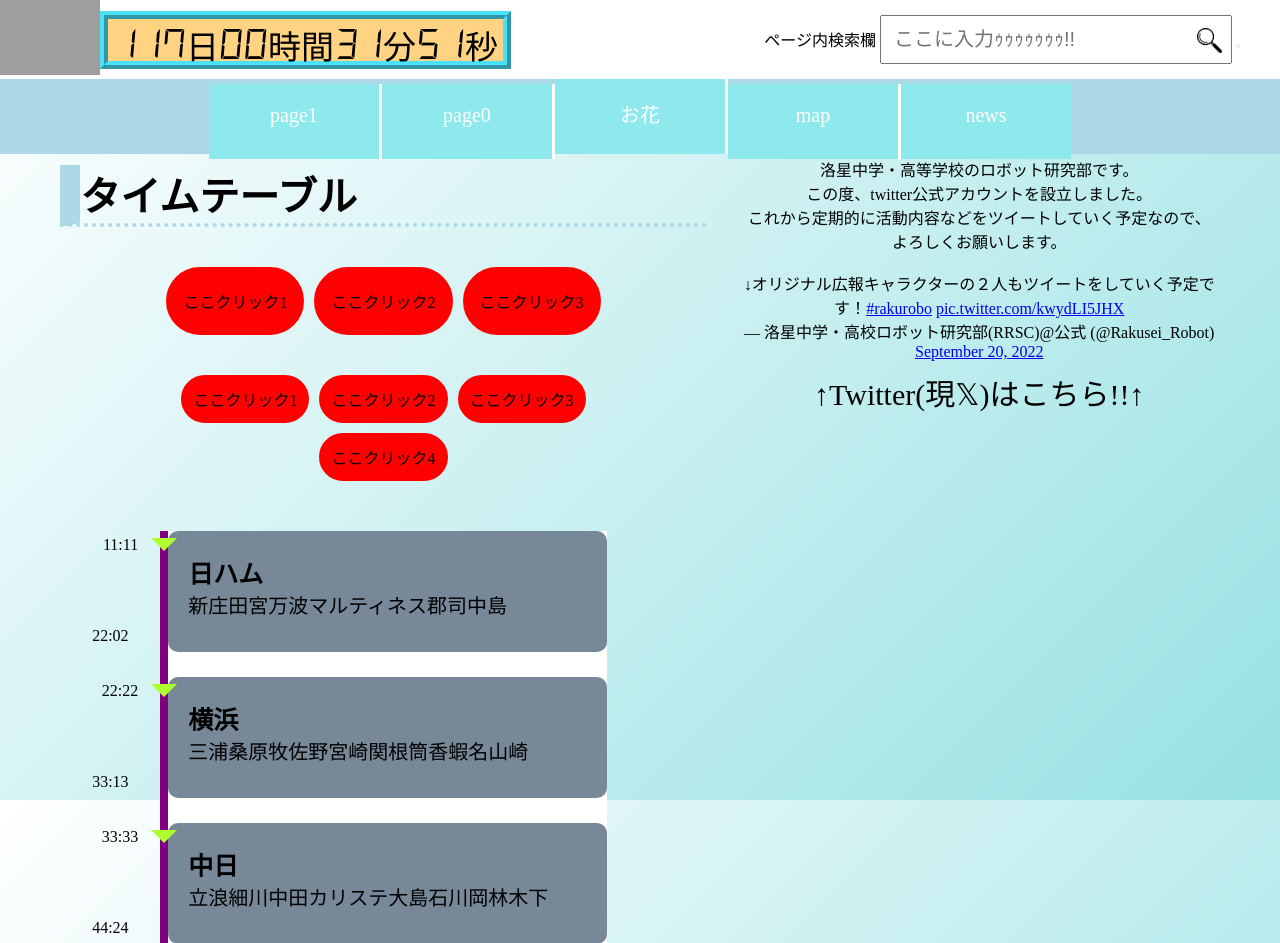
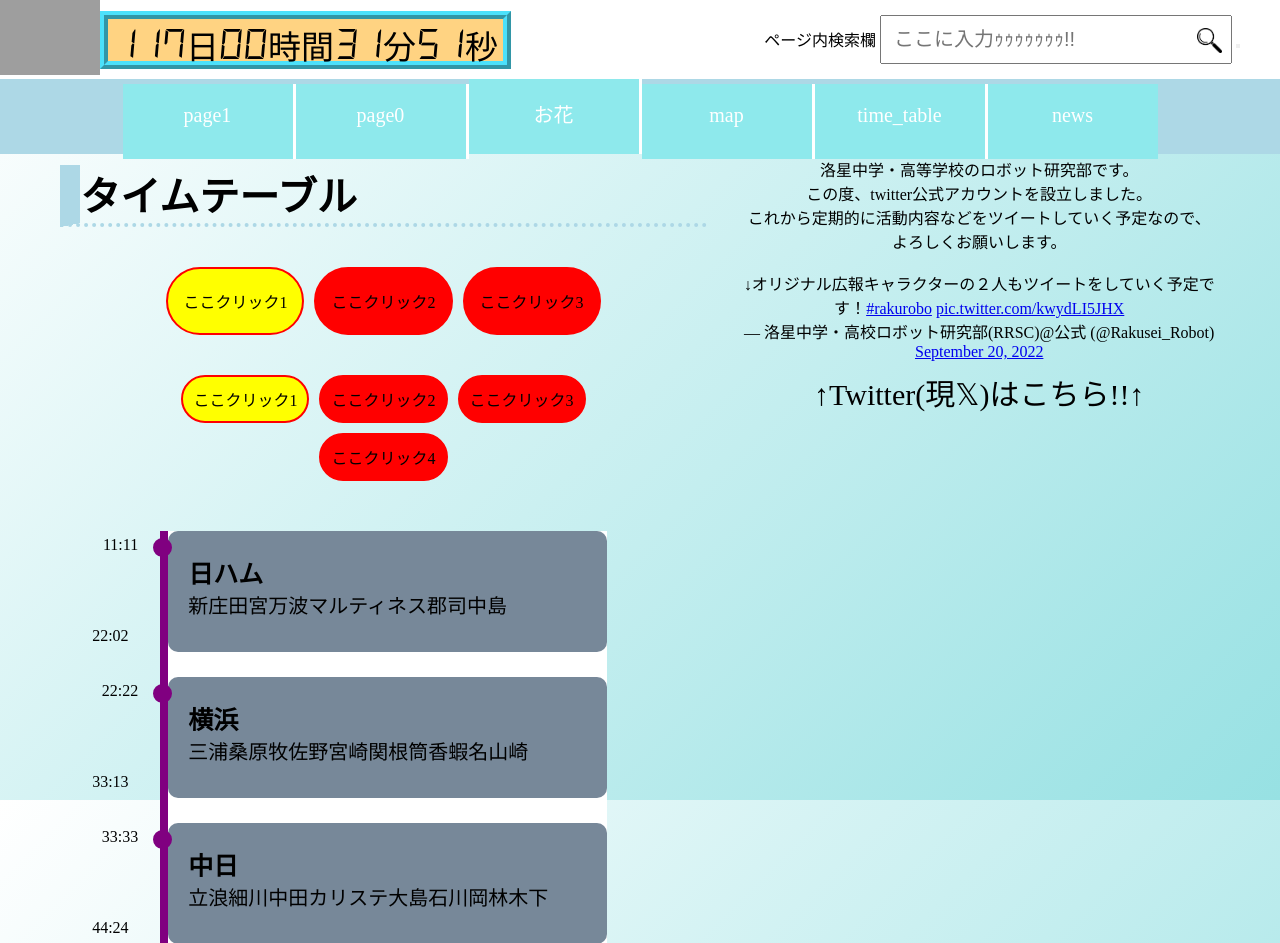
Before and after one commit to ramune64/web_rakusei_fes, a PHP site: page /time_table.php in a window 1280 px wide. Shown: the top 943 px of the page. Run offline with PHP 8.4, Linux system fonts and the light colour scheme; some libraries are stand-ins or nearby versions; some web fonts are replaced; grey boxes are pictures that could not be loaded.

Commit message:
2024-5-7

```diff
--- a/header-nav.php
+++ b/header-nav.php
@@ -1,11 +1,11 @@
 <?php
-    $var_list = ["page1","page0","お花","map","news"];
-    $var_link_list = ["/test.php","/index.php","img_test.php","map_demo.php","/news_top.php"];
-    $var_link_list_id = [["#page1-1","#page1-2","#page1-3"],["#page0-1","#page0-2","#page0-3","#page0-4"],["#page4-1","#page4-2","#page4-3"],[]];
-    $var_name_list = [["page1-1","page1-2","page1-3"],["page0-1","page0-2","page0-3","page0-4"],["モッコウバラ","桜","エクセル"],[]];
-    $var_id = ["first","second","third","fourth","fifth","sixth"];
-    $li_id = ["ze_fi","ze_se","ze_th","ze_fo","ze_fi"];
-    $suf_id = ["suf1","suf2","suf3","suf4","suf5"];
+    $var_list = ["page1","page0","お花","map","time_table","news"];
+    $var_link_list = ["/test.php","/index.php","img_test.php","map_demo.php","time_table.php","/news_top.php"];
+    $var_link_list_id = [["#page1-1","#page1-2","#page1-3"],["#page0-1","#page0-2","#page0-3","#page0-4"],["#page4-1","#page4-2","#page4-3"],[],[]];
+    $var_name_list = [["page1-1","page1-2","page1-3"],["page0-1","page0-2","page0-3","page0-4"],["モッコウバラ","桜","エクセル"],[],[]];
+    $var_id = ["first","second","third","fourth","fifth","sixth","sevn"];
+    $li_id = ["ze_fi","ze_se","ze_th","ze_fo","ze_fi","ze_si","ze_sev"];
+    $suf_id = ["suf1","suf2","suf3","suf4","suf5","suf6","suf7"];
 ?>
 <span class="back_ground" id="aaaaa"></span>
 <div class="kotei">
--- a/stylesheet/time_table.css
+++ b/stylesheet/time_table.css
@@ -15,6 +15,11 @@
     text-align: center;
 }
 
+.button_ts:hover{
+    background-color: aqua;
+}
+
+
 .buttons_top,.buttons_buttom{
     margin-bottom: 0px;
     justify-content: center;
@@ -26,6 +31,7 @@
     padding: 10px 5px;
     /* margin: 0 20px 60px 20px; */
 }
+
 .buttons_top{
     margin-bottom: 30px;
 }
@@ -77,16 +83,16 @@
     content: "";
     position: absolute;
     top: 2px;
-    right: -2.4em;
+    right: -2.125em;
     display: inline-block;
-    /* width: 15px;
-    height: 15px; */
-    border-top: 13px solid greenyellow;
-    border-right: 13px solid transparent;
+    width: 15px;
+    height: 15px;
+    border: 2px solid purple;
+    /* border-right: 13px solid transparent;
     border-bottom: 13px solid transparent;
-    border-left: 13px solid transparent;
-    /* border-radius: 50%; */
-    /* background-color: red; */
+    border-left: 13px solid transparent; */
+    border-radius: 50%;
+    background-color: purple;
 }
 .time_table_ul{
     min-width: 393px;
--- a/time_table.php
+++ b/time_table.php
@@ -17,27 +17,27 @@
             <h1>タイムテーブル</h1>
             <div class="buttons">
                 <ul class="buttons_top">
-                    <a href="javascript:tt_day(1)" class="button_ts b_days"><li class="button_li">ここクリック1</li></a>
-                    <a href="javascript:tt_day(2)" class="button_ts b_days"><li class="button_li">ここクリック2</li></a>
-                    <a href="javascript:tt_day(3)" class="button_ts b_days"><li class="button_li">ここクリック3</li></a>
+                    <a href="javascript:tt_day(1)" class="button_ts b_days" id="d1b"><li class="button_li">ここクリック1</li></a>
+                    <a href="javascript:tt_day(2)" class="button_ts b_days" id="d2b"><li class="button_li">ここクリック2</li></a>
+                    <a href="javascript:tt_day(3)" class="button_ts b_days" id="d3b"><li class="button_li">ここクリック3</li></a>
                 </ul>
                 <ul class="buttons_buttom place_button" id="d1">
-                    <a href="javascript:tt_place(1)" class="button_ts"><li class="button_li">ここクリック1</li></a>
-                    <a href="javascript:tt_place(2)" class="button_ts"><li class="button_li">ここクリック2</li></a>
-                    <a href="javascript:tt_place(3)" class="button_ts"><li class="button_li">ここクリック3</li></a>
-                    <a href="javascript:tt_place(4)" class="button_ts"><li class="button_li">ここクリック4</li></a>
+                    <a href="javascript:tt_place(1)" class="button_ts" id="d1p1b"><li class="button_li">ここクリック1</li></a>
+                    <a href="javascript:tt_place(2)" class="button_ts" id="d1p2b"><li class="button_li">ここクリック2</li></a>
+                    <a href="javascript:tt_place(3)" class="button_ts" id="d1p3b"><li class="button_li">ここクリック3</li></a>
+                    <a href="javascript:tt_place(4)" class="button_ts" id="d1p4b"><li class="button_li">ここクリック4</li></a>
                 </ul>
                 <ul class="buttons_buttom place_button" id="d2">
-                    <a href="javascript:tt_place(1)" class="button_ts"><li class="button_li">ここクリック21</li></a>
-                    <a href="javascript:tt_place(2)" class="button_ts"><li class="button_li">ここクリック22</li></a>
-                    <a href="javascript:tt_place(3)" class="button_ts"><li class="button_li">ここクリック23</li></a>
+                    <a href="javascript:tt_place(1)" class="button_ts" id="d2p1b"><li class="button_li">ここクリック21</li></a>
+                    <a href="javascript:tt_place(2)" class="button_ts" id="d2p2b"><li class="button_li">ここクリック22</li></a>
+                    <a href="javascript:tt_place(3)" class="button_ts" id="d2p3b"><li class="button_li">ここクリック23</li></a>
                 </ul>
                 <ul class="buttons_buttom place_button" id="d3">
-                    <a href="javascript:tt_place(1)" class="button_ts"><li class="button_li">ここクリック31</li></a>
-                    <a href="javascript:tt_place(2)" class="button_ts"><li class="button_li">ここクリック32</li></a>
-                    <a href="javascript:tt_place(3)" class="button_ts"><li class="button_li">ここクリック33</li></a>
-                    <a href="javascript:tt_place(4)" class="button_ts"><li class="button_li">ここクリック34</li></a>
-                    <a href="javascript:tt_place(5)" class="button_ts"><li class="button_li">ここクリック35</li></a>
+                    <a href="javascript:tt_place(1)" class="button_ts" id="d3p1b"><li class="button_li">ここクリック31</li></a>
+                    <a href="javascript:tt_place(2)" class="button_ts" id="d3p2b"><li class="button_li">ここクリック32</li></a>
+                    <a href="javascript:tt_place(3)" class="button_ts" id="d3p3b"><li class="button_li">ここクリック33</li></a>
+                    <a href="javascript:tt_place(4)" class="button_ts" id="d3p4b"><li class="button_li">ここクリック34</li></a>
+                    <a href="javascript:tt_place(5)" class="button_ts" id="d3p5b"><li class="button_li">ここクリック35</li></a>
                 </ul>
             </div>
             <?php
```
Also changed, not shown: js/time_table.js (+29 -0 lines).
